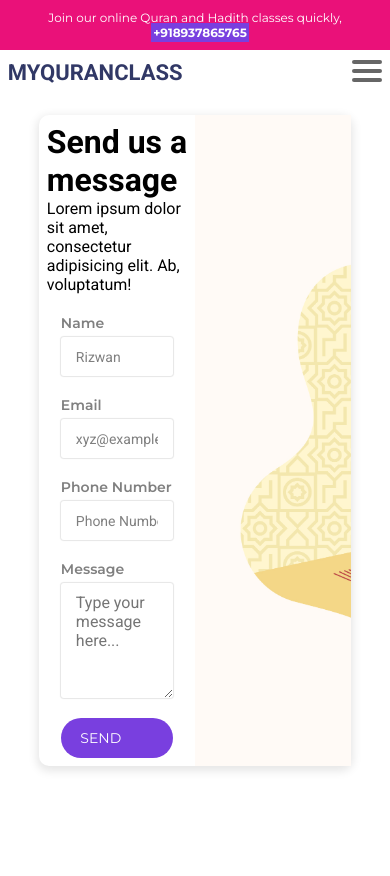
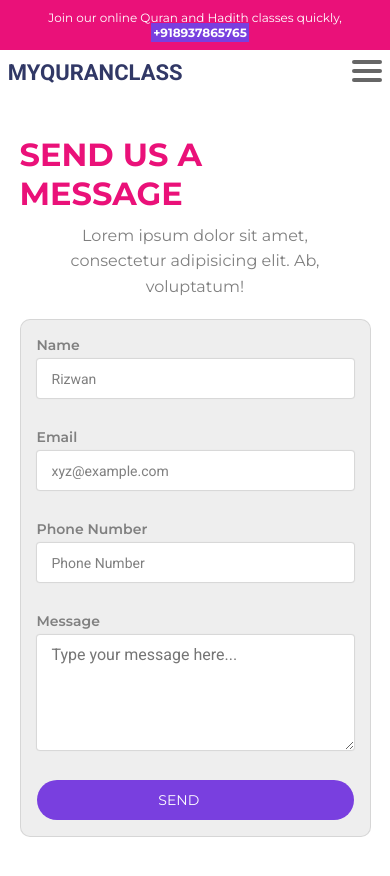
Before and after one commit to Codacad/myquranclass, a React (Create React App) app: page /message in a window 390 px wide. Before the commit the page ends 844 px from the top, so only its background shows below. Built offline with nearby package versions, Linux system fonts and the light colour scheme.

Commit message:
added media queries to the message form

```diff
--- a/src/components/Navbar.js
+++ b/src/components/Navbar.js
@@ -20,7 +20,7 @@ const Navbar = () => {
                 <li className='nav-item'><Link to="/contact">Contact</Link></li>
                 <li className='nav-item'><Link to="/teachers">Teachers</Link></li>
             </ul>
-            <Link to="#" className="admission">Admission</Link>
+            <Link to="https://forms.gle/osxA5UGdysD7F5xUA" className="admission">Admission</Link>
             <div className="hamburger-menu">
               <span></span>
               <span></span>
--- a/src/css/Message.css
+++ b/src/css/Message.css
@@ -19,6 +19,19 @@ div.send-message div.form{
 div.send-message div.form form{
   width: 80%;
   margin-top: 20px;
+}
+div.send-message div.form h1{
+  color: #EA1179;
+  text-transform: uppercase;
+  font-family: "Montserrat", sans-serif;
+}
+div.send-message div.form p{
+  width: 80%;
+  line-height: 1.6;
+  text-align: center;
+  margin-top: 10px;
+  color: rgba(0,0,0,.5);
+  font-family: "Montserrat", sans-serif;
 }
 div.send-message div.form form div.form-group{
   display: flex;
@@ -46,7 +59,7 @@ form div.form-group textarea{
   border: none;
   box-shadow: 0px 0px 1px 1px rgba(0,0,0,.1);
   border-radius: 3px;
-  transition: box-shadow 200ms ease-in, background 200ms ease-in;
+  transition: box-shadow 200ms ease-in, background-color 200ms ease-in;
 }
 form div.form-group input::placeholder{
   font-size: 14px;
@@ -55,7 +68,6 @@ form div.form-group input::placeholder{
 form div.form-group input:focus,
 form div.form-group textarea:focus{
   box-shadow:0px 0px 1px 1px #5B9A8B,
-             0px 0px 1px 2px #5B9A8B,
              0px 0px 1px 1px #5B9A8B;
   background-color: #7a3fdf24;
 }
@@ -89,3 +101,23 @@ div.send-message div.aside{
   width: 100%;
   height: 100%;
 }
+
+@media (max-width:740px){
+  div.send-message{
+    margin: 20px 0%;
+    display: block;
+    grid-template-columns: 1fr 1fr;
+    align-items: center;
+    justify-content: center;
+    box-shadow: none;
+    border-radius: 10px;
+
+  }
+  div.send-message div.form form{
+    width: 100%;
+    padding: 1rem;
+    border:1px solid rgba(0,0,0,.1);
+    border-radius: 10px;
+    background-color: #eee;
+  }
+}
```
Also changed, not shown: 6 other files (tests, documents, lock files or other folders).
